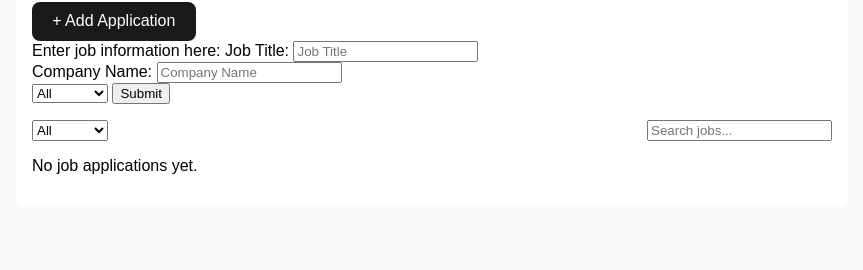
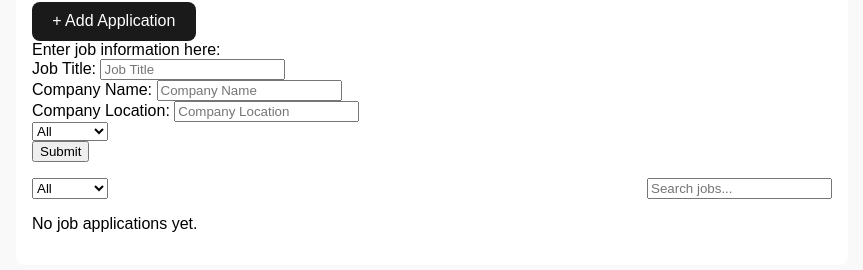
Before and after one commit to KhalidAlao/job-tracker, a website built with Vite: page index.html in a window 1280 px wide. Shown: the part 122-392 px from the top of the page, without its empty margins (208-1071 px from the left). Built offline with nearby package versions, Linux system fonts and the light colour scheme.

Commit message:
Update index.html

```diff
--- a/index.html
+++ b/index.html
@@ -19,12 +19,15 @@
 <section>
 
 <form id="application-form">
-  <label>Enter job information here: </label>
+  <label>Enter job information here: </label> <br>
 <label for="job-title">Job Title: </label>
 
   <input name="Job Title" id="job-title-input" type="text" placeholder="Job Title" required> <br>
   <label for="company-name">Company Name:</label>
   <input name="Company Name" id="company-name-input" type="text" placeholder="Company Name" required> <br>
+  <label for="company-location">Company Location:</label>
+  <input name="Company Location" id="company-location-input" type="text" placeholder="Company Location" required> <br>
+
 
   <select id="job-status-select" name="Job Status" required>
     <option value="all">All</option>
@@ -32,7 +35,7 @@
     <option value="interview">Interview</option>
     <option value="offer">Offer</option>
     <option value="rejected">Rejected</option>
-  </select>
+  </select> <br>
 <input type="submit" id="submit-btn" value="Submit">
   </form>
   </section>
@@ -60,6 +63,7 @@
       <h2 class="job-title"></h2>
       <p class ="job-id"> </p>
       <p class="company-name"></p>
+      <p class="company-location"> </p>
       <p class="job-status"></p>
       <p class="date-added"> </p>
       <button class="edit-btn" >Edit</button>
```
